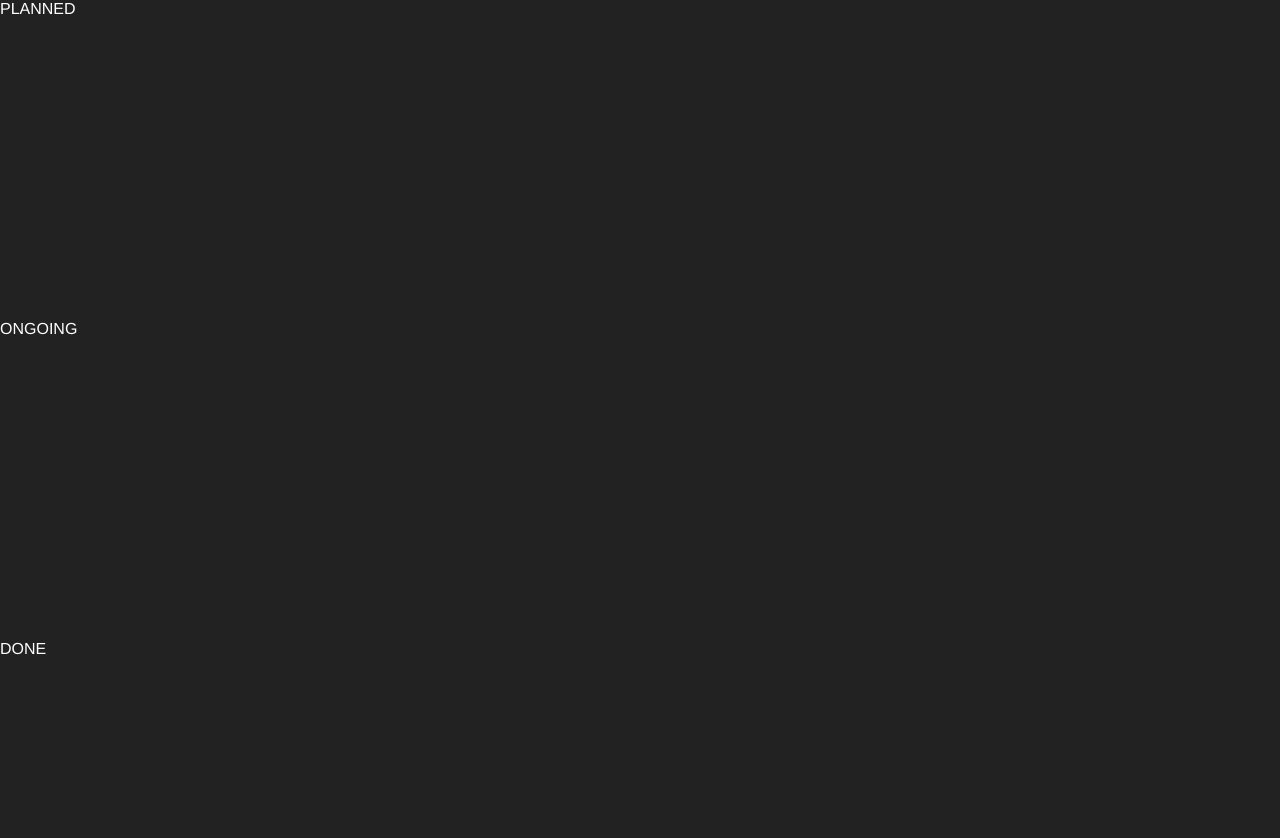
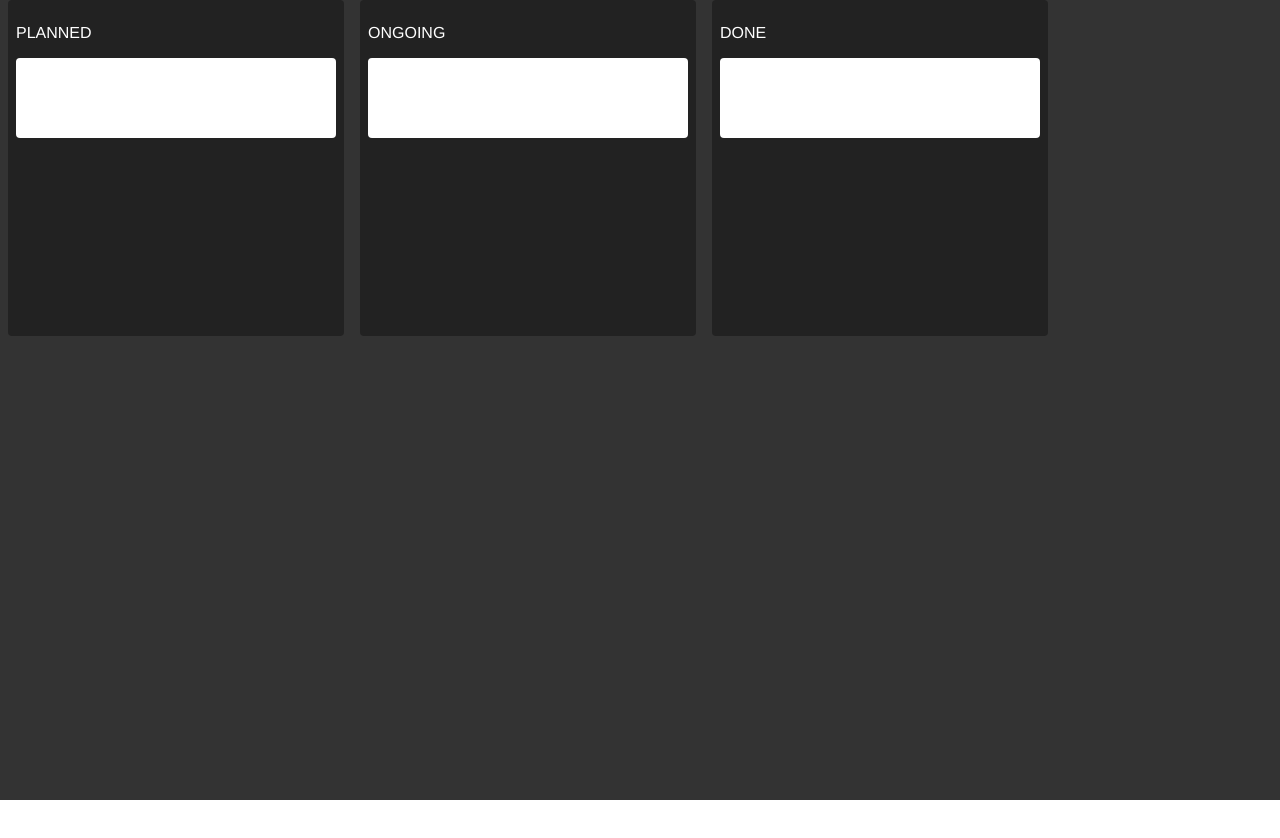
Before and after one commit to paderx01/Zustand, a React (Vite) app: page / in a window 1280 px wide. Shown: the top 838 px of the page. After the commit the page ends 800 px from the top, so only its background shows below. Built offline with nearby package versions, Linux system fonts and the light colour scheme.

Commit message:
added component task and css

```diff
--- a/src/App.css
+++ b/src/App.css
@@ -1,4 +1,7 @@
 .App {
   background: var(--COLOR-GRAY);
   min-height: 100vh;
+  display: flex;
+  justify-items: center;
+  align-items: start;
 }
--- a/src/components/Column.css
+++ b/src/components/Column.css
@@ -1,5 +1,10 @@
 .column {
     background: var(--COLOR-GRAY-DARK);
     min-height: 20rem;
-    color: #fff
+    color: #fff;
+    width: 33%;
+    max-width: 20rem;
+    margin: 0 0.5rem;
+    border-radius: 4px;
+    padding: .5rem;
 }
--- a/src/components/Column.jsx
+++ b/src/components/Column.jsx
@@ -1,7 +1,9 @@
 import "./Column.css"
+import Task from "./Task"
 
 export default function Column({ state }) {
 return <div className="column">
-    {state}
+    <p>{state}</p>
+    <Task title="To Do" />
 </div>
 }
--- /dev/null
+++ b/src/components/Task.css
@@ -0,0 +1,5 @@
+.task{
+    background: white;
+    border-radius: 4px;
+    min-height: 5rem;
+}
--- /dev/null
+++ b/src/components/Task.jsx
@@ -0,0 +1,9 @@
+import './Task.css'
+
+export default function Task({title}) {
+    return(
+        <div className="task">
+        {title}
+        </div>
+    )
+}
```
